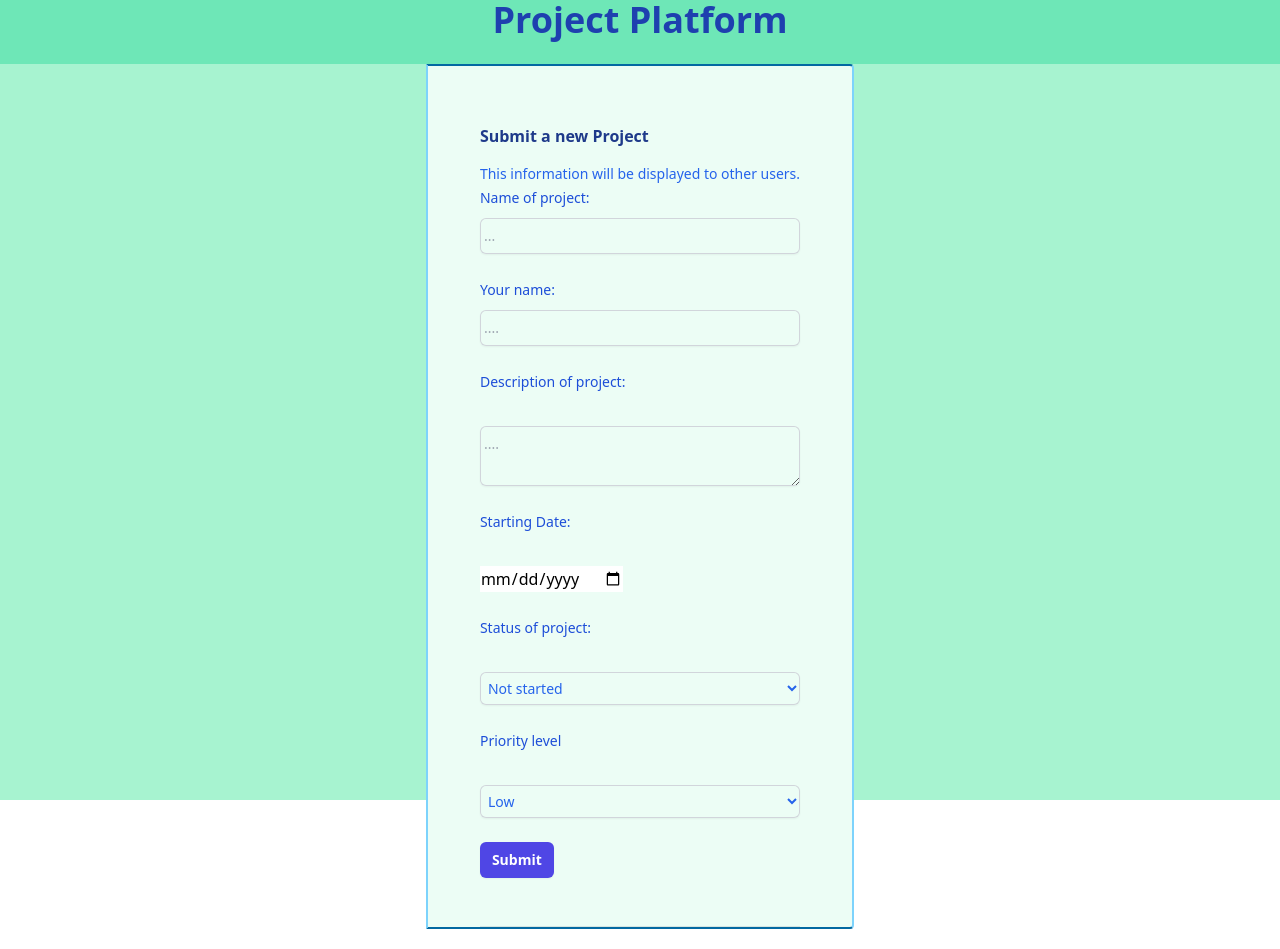
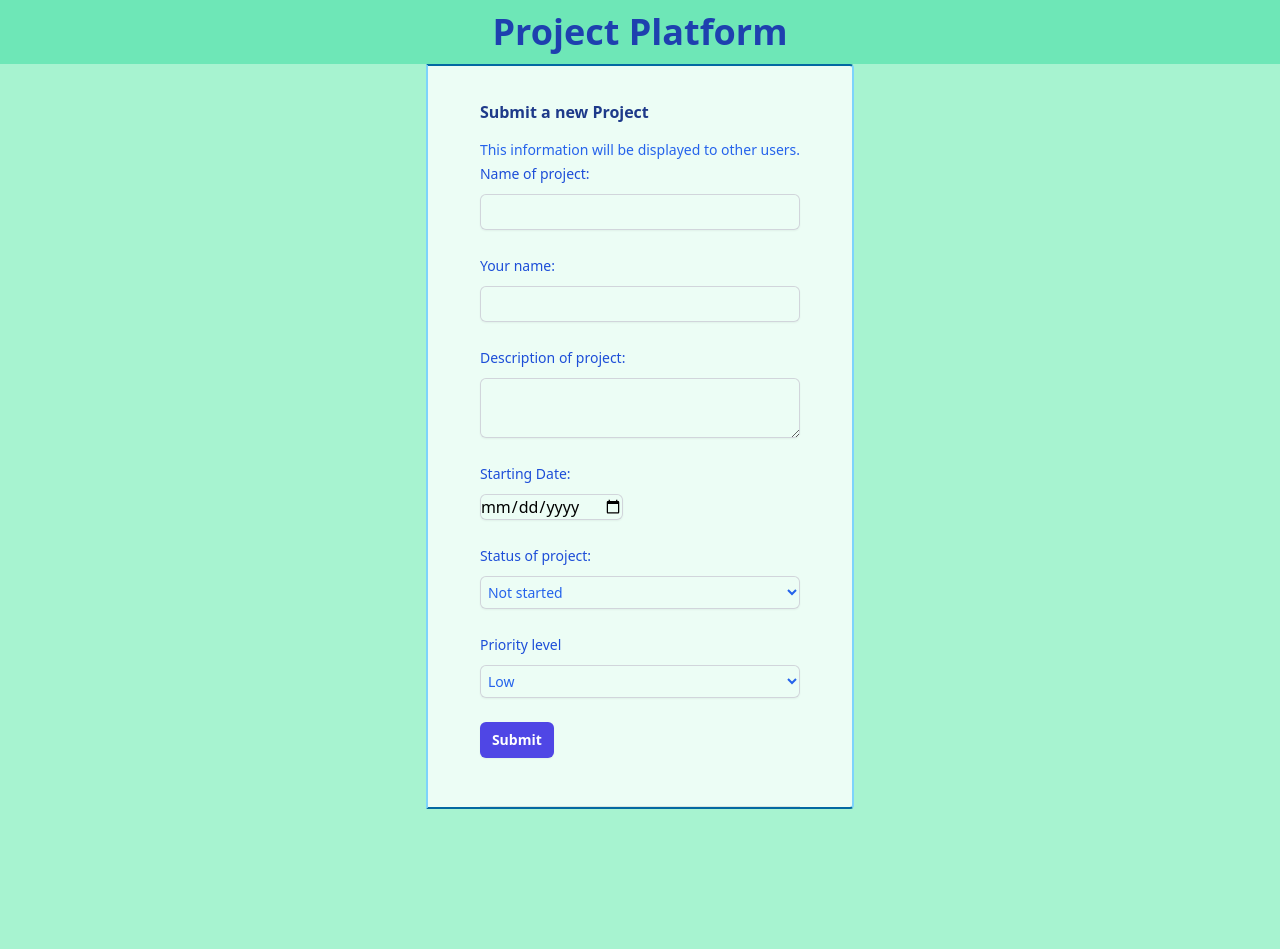
Before and after one commit to kjb2104/Kate-Blacklock-take-home-task, a React (Vite) app: page / in a window 1280 px wide. After the commit the page ends 829 px from the top, so only its background shows below. Built offline with nearby package versions, Linux system fonts and the light colour scheme.

Commit message:
add final modifications to form layout and labels

```diff
--- a/index.html
+++ b/index.html
@@ -1,5 +1,7 @@
-<!doctype html>
-<html lang="en">
+<!DOCTYPE html>
+
+<!-- add background colour for entire view of the screen -->
+<html class="bg-emerald-200" lang="en">
   <head>
     <meta charset="UTF-8" />
     <meta name="viewport" content="width=device-width, initial-scale=1.0" />
--- a/src/App.tsx
+++ b/src/App.tsx
@@ -5,8 +5,9 @@ import { Routes, Route } from "react-router-dom";
 export default function App() {
   return (
     <main className="flex flex-col h-dvh bg-emerald-200">
-      <header className="flex h-24 bg-emerald-300">
-        <h1 className=" h-16 m-auto text-4xl font-bold text-blue-800 text-wrap">
+      <header className="flex h-16 bg-emerald-300">
+        {/* modify the header and heading so they're more streamlined and compact with height and padding */}
+        <h1 className=" h-16 pt-3 m-auto text-4xl font-bold text-blue-800 text-wrap">
           Project Platform
         </h1>
       </header>
@@ -16,6 +17,7 @@ export default function App() {
         <Route path="/project-result" element={<ProjectResult />} />
       </Routes>
     </main>
+
     //  add routes for easy navigation when submitting form content
   );
 }
--- a/src/components/form.tsx
+++ b/src/components/form.tsx
@@ -21,12 +21,11 @@ const ProjectForm = () => {
   //use react hook form SubmitHandler to access the data when the form is submitted
 
   return (
-    <div className="flex">
+    <div className="m-auto">
       <form
-        className="m-auto border-2 rounded-r border-y-sky-700 border-x-sky-300 bg-emerald-50 px-5 mb-5"
+        className="h-fit w-max border-2 rounded-r border-y-sky-700 border-x-sky-300 bg-emerald-50 px-5 mb-5"
         onSubmit={handleSubmit(onSubmit)}
       >
-        <br />
         <div className="mx-8">
           <div className="space-y-12">
             <div className="border-b border-gray-900/10 pb-12">
@@ -42,7 +41,6 @@ const ProjectForm = () => {
               <div className="mt-2">
                 <div className="flex rounded-md shadow-sm ring-1 ring-inset ring-gray-300 focus-within:ring-2 focus-within:ring-inset focus-within:ring-indigo-600 sm:max-w-md">
                   <input
-                    placeholder="..."
                     className="block flex-1 border-0 bg-transparent py-1.5 pl-1 text-gray-900 placeholder:text-gray-400 focus:ring-0 sm:text-sm sm:leading-6"
                     {...register("Name", {
                       required: true,
@@ -88,7 +86,6 @@ const ProjectForm = () => {
                 <div className="flex rounded-md shadow-sm ring-1 ring-inset ring-gray-300 focus-within:ring-2 focus-within:ring-inset focus-within:ring-indigo-600 sm:max-w-md">
                   <input
                     className="block flex-1 border-0 bg-transparent py-1.5 pl-1 text-gray-900 placeholder:text-gray-400 focus:ring-0 sm:text-sm sm:leading-6"
-                    placeholder="...."
                     {...register("Owner", {
                       required: true,
                       pattern: /^[A-Za-z- ]+$/gi,
@@ -119,12 +116,10 @@ const ProjectForm = () => {
               <label className="block text-sm font-medium leading-6 text-blue-700">
                 Description of project:
               </label>
-              <br />
               <div className="mt-2">
                 <div className="flex rounded-md shadow-sm ring-1 ring-inset ring-gray-300 focus-within:ring-2 focus-within:ring-inset focus-within:ring-indigo-600 sm:max-w-md">
                   <textarea
                     className="block flex-1 border-0 bg-transparent py-1.5 pl-1 text-gray-900 placeholder:text-gray-400 focus:ring-0 sm:text-sm sm:leading-6"
-                    placeholder="...."
                     {...register("Description", {
                       required: true,
                       maxLength: 200,
@@ -164,9 +159,12 @@ const ProjectForm = () => {
               <label className="block text-sm font-medium leading-6 text-blue-700">
                 Starting Date:
               </label>
-              <br />
-              <div className="mt-2 bg-emerald-50">
-                <input type="date" {...register("Date", { required: true })} />
+              <div className="mt-2">
+                <input
+                  className="bg-transparent flex rounded-md shadow-sm ring-1 ring-inset ring-gray-300 focus-within:ring-2 focus-within:ring-inset focus-within:ring-indigo-600 sm:max-w-md"
+                  type="date"
+                  {...register("Date", { required: true })}
+                />
 
                 {errors.Date?.type === "required" && (
                   <p
@@ -181,7 +179,6 @@ const ProjectForm = () => {
               <label className="block text-sm font-medium leading-6 text-blue-700">
                 Status of project:
               </label>
-              <br />
               <div className="mt-2">
                 <div className="flex rounded-md shadow-sm ring-1 ring-inset ring-gray-300 focus-within:ring-2 focus-within:ring-inset focus-within:ring-indigo-600 sm:max-w-md">
                   <select
@@ -216,7 +213,6 @@ const ProjectForm = () => {
               <label className="block text-sm font-medium leading-6 text-blue-700">
                 Priority level
               </label>
-              <br />
               <div className="mt-2">
                 <div className="flex rounded-md shadow-sm ring-1 ring-inset ring-gray-300 focus-within:ring-2 focus-within:ring-inset focus-within:ring-indigo-600 sm:max-w-md">
                   <select
--- a/src/components/project-result.tsx
+++ b/src/components/project-result.tsx
@@ -8,16 +8,16 @@ const ProjectResult = () => {
 
   // add navigation to return to the form to add another project
   const navigate = useNavigate();
-  // add status change for when the checkbox is marked as complete
+  // add status change for when the status is marked as complete
   const handleChange = () => {
     setStatus("Complete");
     state.project.Status = "Complete";
   };
 
   return (
-    <div className="flex">
+    <div className="m-auto">
       {/* add tailwindcss styling to button and list elements */}
-      <div className=" m-auto text-left items-left border-2 rounded-r border-y-sky-700 border-x-sky-700 px-5 mb-5 bg-emerald-50">
+      <div className=" text-left items-left border-2 rounded-r border-y-sky-700 border-x-sky-700 px-5 mb-5 bg-emerald-50">
         <h1 className="py-2 mt-6 mx-8 text-4xl font-semibold text-blue-700">
           Project details:
         </h1>
@@ -61,11 +61,12 @@ const ProjectResult = () => {
           </li>
         </ul>
 
+        {/* add a button to indicate completion in a similar style to the others */}
         <button
           className=" mx-8 text-left items-left my-8 rounded-md bg-emerald-500 px-3 py-2 text-sm font-semibold text-white shadow-sm hover:bg-emerald-300 focus-visible:outline focus-visible:outline-2 focus-visible:outline-offset-2 focus-visible:outline-emerald-500"
           onClick={handleChange}
         >
-          Mark as Project as Complete ✓
+          Mark Project as Complete ✓
         </button>
 
         <button
```
